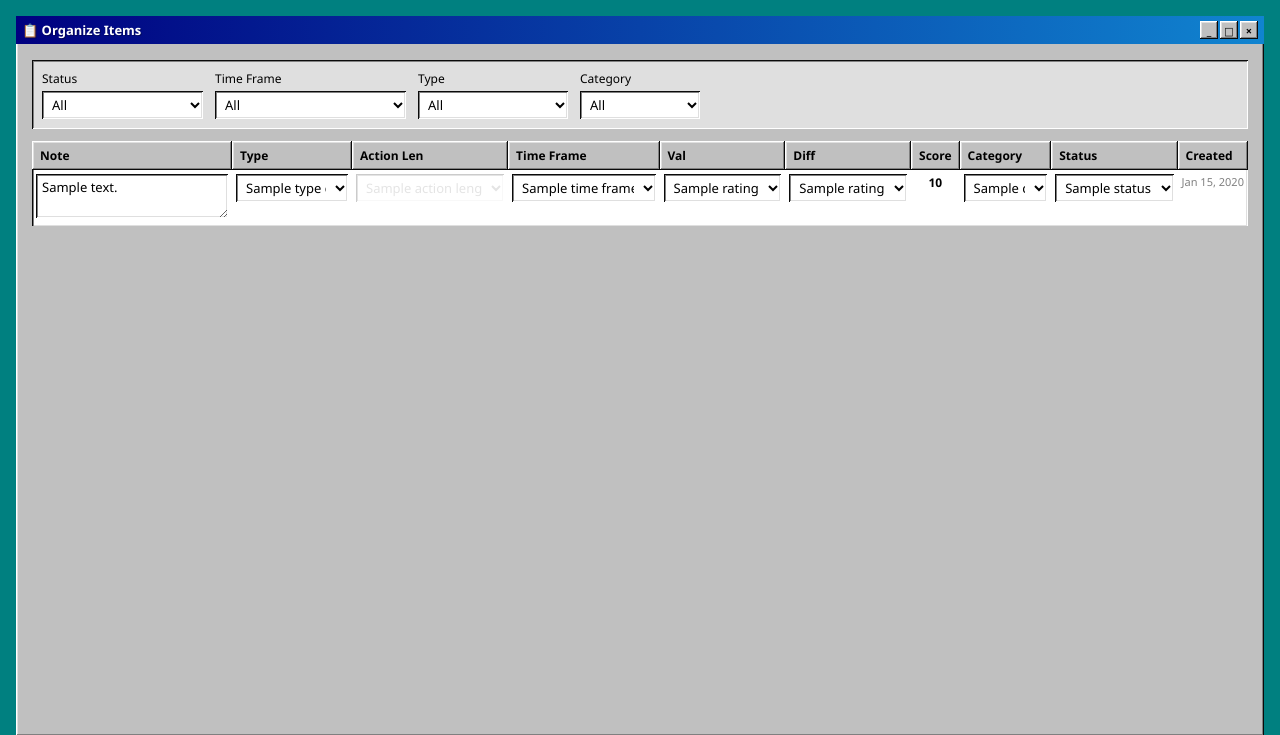
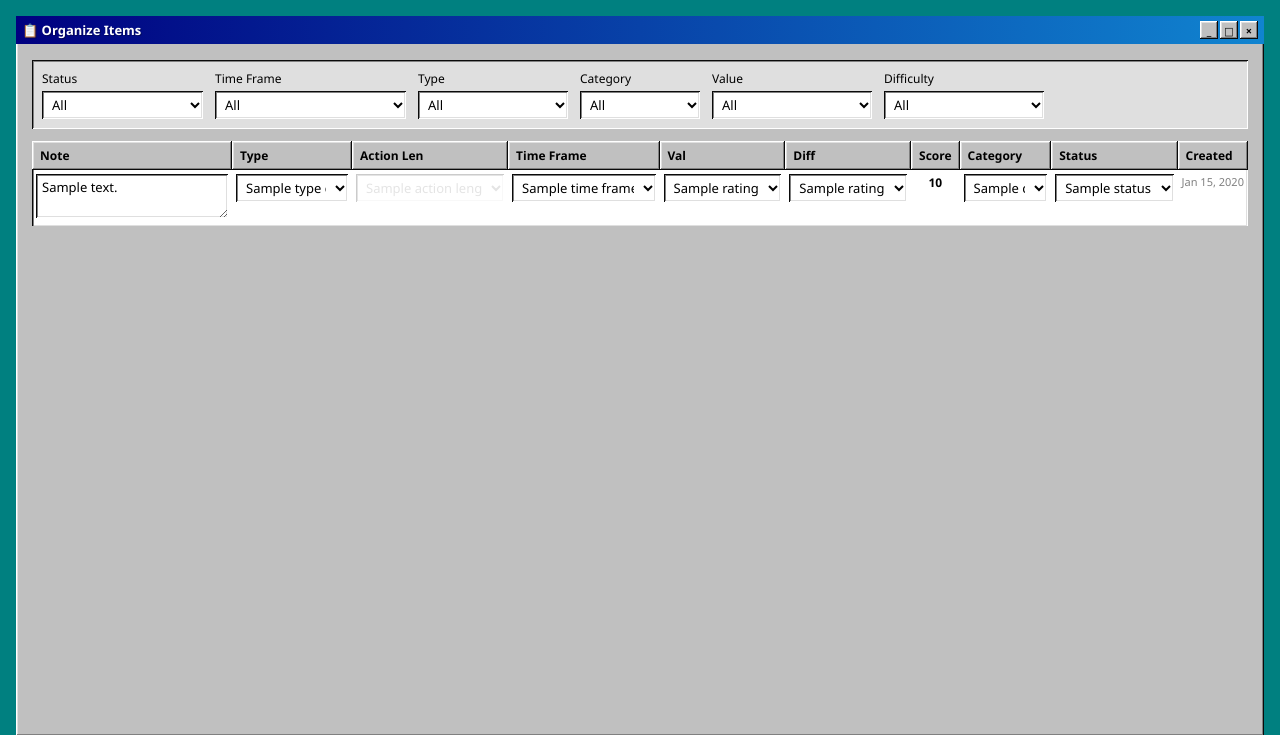
Before and after one commit to vonk00/todo, a Django app: template items/templates/items/organize.html in a window 1280 px wide. Shown: the top 735 px of the page. Run offline with Django 4.2, Linux system fonts and the light colour scheme; the template is opened without the code that fills it: most values are stand-ins (such as "Sample title", 1, 10 or a date in 2020).

Commit message:
Default Time Frame to Today, add Empty filter option

```diff
--- a/items/templates/items/organize.html
+++ b/items/templates/items/organize.html
@@ -14,6 +14,7 @@
             <label class="win95-label">Status</label>
             <select name="status" class="win95-select" onchange="this.form.submit()">
                 <option value="">All</option>
+                <option value="__empty__" {% if current_status == '__empty__' %}selected{% endif %}>⚠ Empty</option>
                 {% for value, label in status_choices %}
                 <option value="{{ value }}" {% if current_status == value %}selected{% endif %}>{{ label }}</option>
                 {% endfor %}
@@ -23,7 +24,8 @@
         <div class="filter-group">
             <label class="win95-label">Time Frame</label>
             <select name="time_frame" class="win95-select" onchange="this.form.submit()">
-                <option value="">All</option>
+                <option value="__all__" {% if current_time_frame == '__all__' %}selected{% endif %}>All</option>
+                <option value="__empty__" {% if current_time_frame == '__empty__' %}selected{% endif %}>⚠ Empty</option>
                 {% for value, label in time_frame_choices %}
                 {% if value %}
                 <option value="{{ value }}" {% if current_time_frame == value %}selected{% endif %}>{{ label }}</option>
@@ -36,6 +38,7 @@
             <label class="win95-label">Type</label>
             <select name="type" class="win95-select" onchange="this.form.submit()">
                 <option value="">All</option>
+                <option value="__empty__" {% if current_type == '__empty__' %}selected{% endif %}>⚠ Empty</option>
                 {% for value, label in type_choices %}
                 {% if value %}
                 <option value="{{ value }}" {% if current_type == value %}selected{% endif %}>{{ label }}</option>
@@ -48,8 +51,35 @@
             <label class="win95-label">Category</label>
             <select name="category" class="win95-select" onchange="this.form.submit()">
                 <option value="">All</option>
+                <option value="__empty__" {% if current_category == '__empty__' %}selected{% endif %}>⚠ Empty</option>
                 {% for cat in categories %}
                 <option value="{{ cat.id }}" {% if current_category == cat.id|stringformat:"s" %}selected{% endif %}>{{ cat.name }}</option>
+                {% endfor %}
+            </select>
+        </div>
+
+        <div class="filter-group">
+            <label class="win95-label">Value</label>
+            <select name="value" class="win95-select" onchange="this.form.submit()">
+                <option value="">All</option>
+                <option value="__empty__" {% if current_value == '__empty__' %}selected{% endif %}>⚠ Empty</option>
+                {% for val, label in rating_choices %}
+                {% if val %}
+                <option value="{{ val }}" {% if current_value == val|stringformat:"s" %}selected{% endif %}>{{ label }}</option>
+                {% endif %}
+                {% endfor %}
+            </select>
+        </div>
+
+        <div class="filter-group">
+            <label class="win95-label">Difficulty</label>
+            <select name="difficulty" class="win95-select" onchange="this.form.submit()">
+                <option value="">All</option>
+                <option value="__empty__" {% if current_difficulty == '__empty__' %}selected{% endif %}>⚠ Empty</option>
+                {% for val, label in rating_choices %}
+                {% if val %}
+                <option value="{{ val }}" {% if current_difficulty == val|stringformat:"s" %}selected{% endif %}>{{ label }}</option>
+                {% endif %}
                 {% endfor %}
             </select>
         </div>
```
Also changed, not shown: items/views.py (+37 -6 lines), 1 other file.
